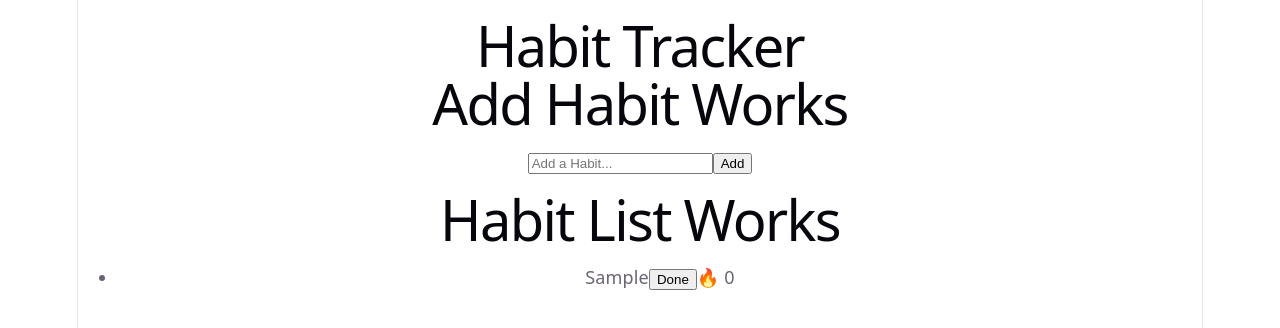
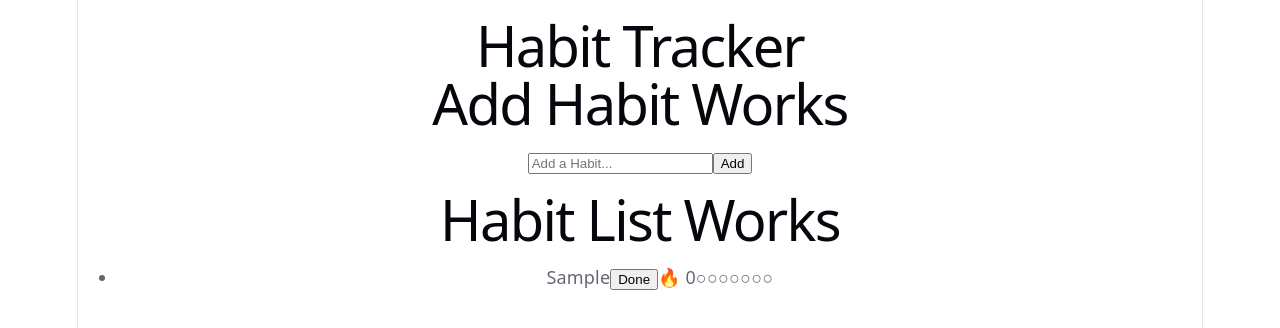
Before and after one commit to Anshika-111/HabitTracker, a React (Vite) app: page / in a window 1280 px wide. Both pictures are taken after typing "Sample" into the empty fields and a click on the button "Add". Shown: the top 328 px of the page. Built offline with nearby package versions, Linux system fonts and the light colour scheme.

Commit message:
added weekly dot view

```diff
--- a/src/HabitList.jsx
+++ b/src/HabitList.jsx
@@ -12,6 +12,16 @@ function HabitList({habits, toggle}){
         }
         return streak
     }
+
+    function getLast7days(){
+        let currentDate = new Date()
+        const last7 = []
+        while(last7.length < 7){
+            last7.push(currentDate.toDateString())
+            currentDate = new Date(currentDate - 86400000)
+        }
+        return last7
+    }
     return(
         <div>
             <h1>Habit List Works</h1>
@@ -20,6 +30,9 @@ function HabitList({habits, toggle}){
                 <li key={habit.id}>{habit.name}
                 <button onClick={() => toggle(habit.id)}>Done</button>
                 🔥 {streakCalc(habit.completedDates)}
+                {getLast7days().map(date =>
+                    habit.completedDates.includes(date) ? <span key={date}>●</span> :<span key={date}>○</span>
+                )}
                 </li>
                 )}
             </ul>
```
